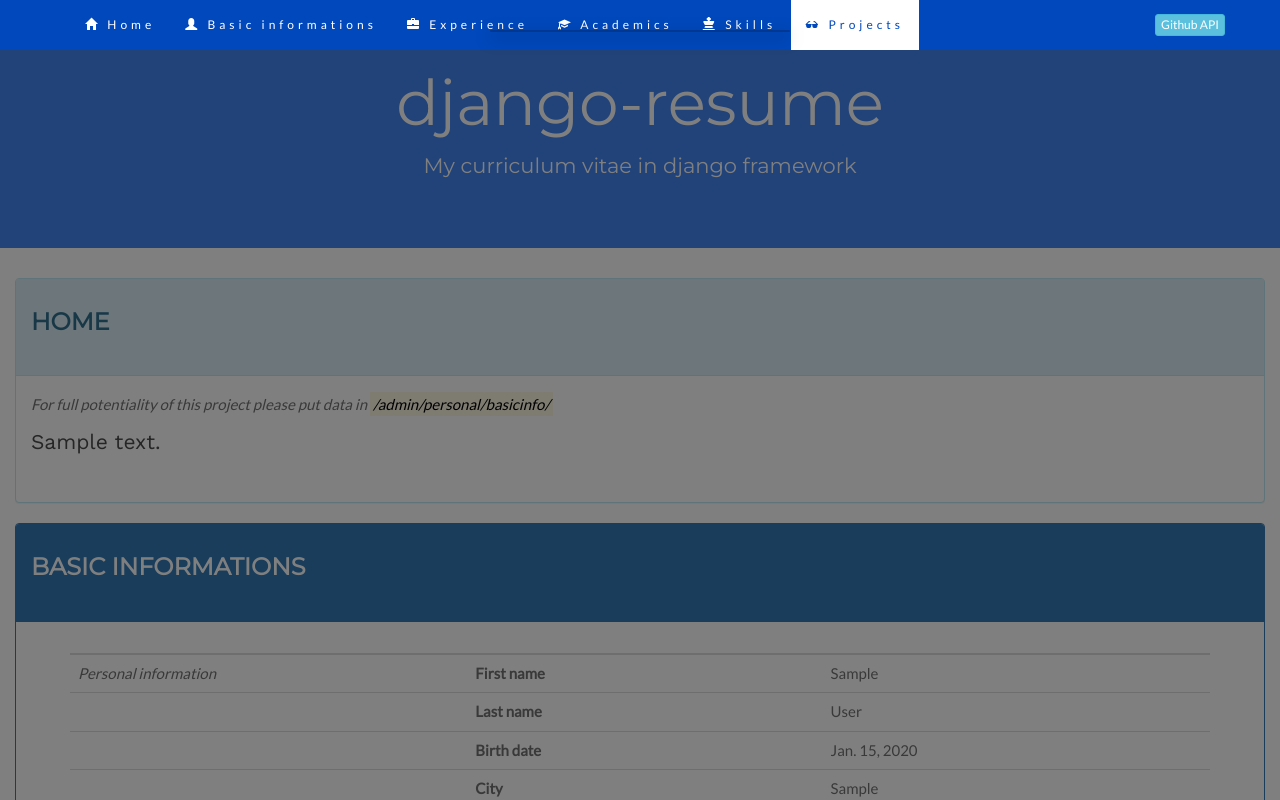
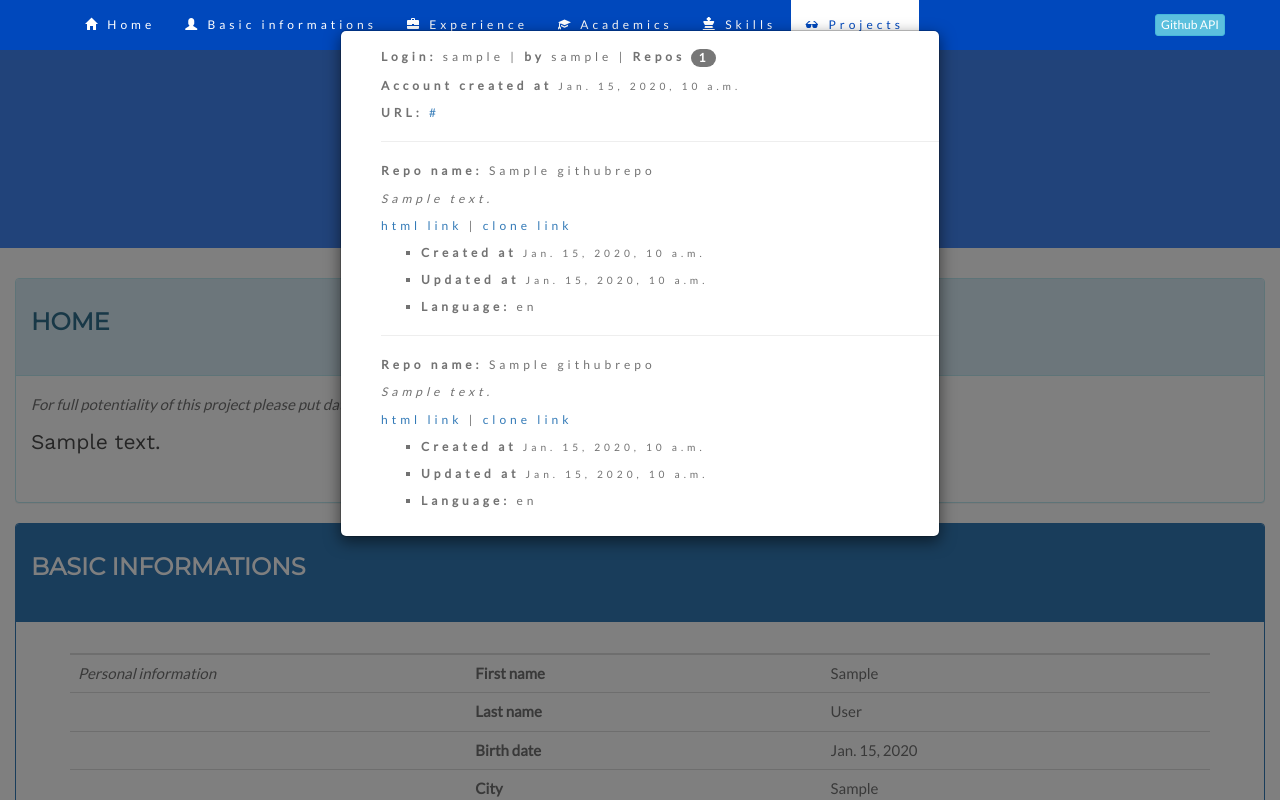
Before and after one commit to mkopr/django-resume, a Django app: template mysite/personal/templates/personal/header.html in a window 1280 px wide, after a click on "Github API". Run offline with Django 3.2, Linux system fonts and the light colour scheme; tables that the repository leaves empty hold one stand-in row (values such as "Sample post"); the template is opened without the code that fills it: values that come from a table or form of the project are taken from there, most other values are stand-ins (such as "Sample title", 1, 10 or a date in 2020); grey boxes marked "Sample" are stand-in pictures; some libraries are stand-ins or nearby versions.

Commit message:
Add github_api data to main page.

```diff
--- a/mysite/personal/templates/personal/header.html
+++ b/mysite/personal/templates/personal/header.html
@@ -123,13 +123,59 @@
                 Github API
             </button>
 
-            <div class="modal fade bs-example-modal-sm" tabindex="-1" role="dialog" aria-labelledby="mySmallModalLabel">
-                <div class="modal-dialog modal-sm" role="document">
-                    <div class="modal-content">
-                        <div>
-                            {% block content %}
-                            {% endblock %}
-                        </div>
+            <div class="modal fade bs-example-modal-sm" tabindex="-1"
+                 role="dialog" aria-labelledby="mySmallModalLabel">
+                <div class="modal-dialog" role="document">
+                    <ul class="modal-content">
+                    <br>
+                        <p><b>Login:</b> {{ github_user.login }} |
+                        <b>by </b> {{ github_user.user_name }} |
+                        <b>Repos</b> <span class="badge">
+                            {{ github_user.repo_count }}</span></p>
+                        <p><b>Account created at</b><small>
+                            {{ github_user.account_created_at }}</small></p>
+                        <p><b>URL:</b> <a href="
+                        {{ github_user.account_url }}" target="blank">
+                            {{ github_user.account_url }}</a></p>
+                        <hr>
+
+                        <p><b>Repo name:</b> {{github_repo_1.name }}</p>
+                        <p><i> {{ github_repo_1.description }} </i></p>
+                        <p><a href="
+                            {{ github_repo_1.html_url }}">
+                            html link</a> |
+                            <a href="
+                            {{ github_repo_1.clone_url }}">
+                            clone link</a></p>
+                        <ul>
+                            <li><p><b> Created at</b><small>
+                                {{ github_repo_1.created_at }}</small></p></li>
+                            <li><p><b> Updated at</b><small>
+                                {{ github_repo_1.updated_at }}</small></p></li>
+                            <li><p><b> Language:</b>
+                                {{ github_repo_1.language }}</p></li>
+                        </ul>
+
+                            <hr>
+                        <p><b>Repo name:</b> {{github_repo_2.name }}</p>
+                        <p><i> {{ github_repo_2.description }} </i></p>
+                        <p><a href="
+                            {{ github_repo_2.html_url }}">
+                            html link</a> |
+                            <a href="
+                            {{ github_repo_2.clone_url }}">
+                            clone link</a></p>
+                        <ul>
+                            <li><p><b> Created at</b><small>
+                                {{ github_repo_2.created_at }}</small></p></li>
+                            <li><p><b> Updated at</b><small>
+                                {{ github_repo_2.updated_at }}</small></p></li>
+                            <li><p><b> Language:</b>
+                                {{ github_repo_2.language }}</p></li>
+                        </ul>
+                        <br>
+                        </ul>
+
                     </div>
                 </div>
             </div>
```
Also changed, not shown: mysite/github_api/views.py (+18 -0 lines), mysite/personal/views.py (+16 -5 lines).
